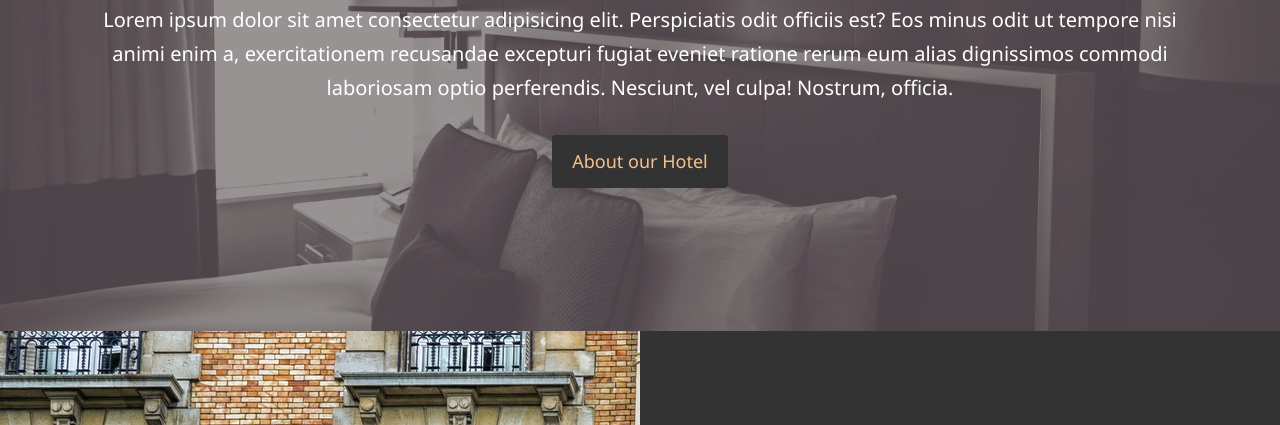
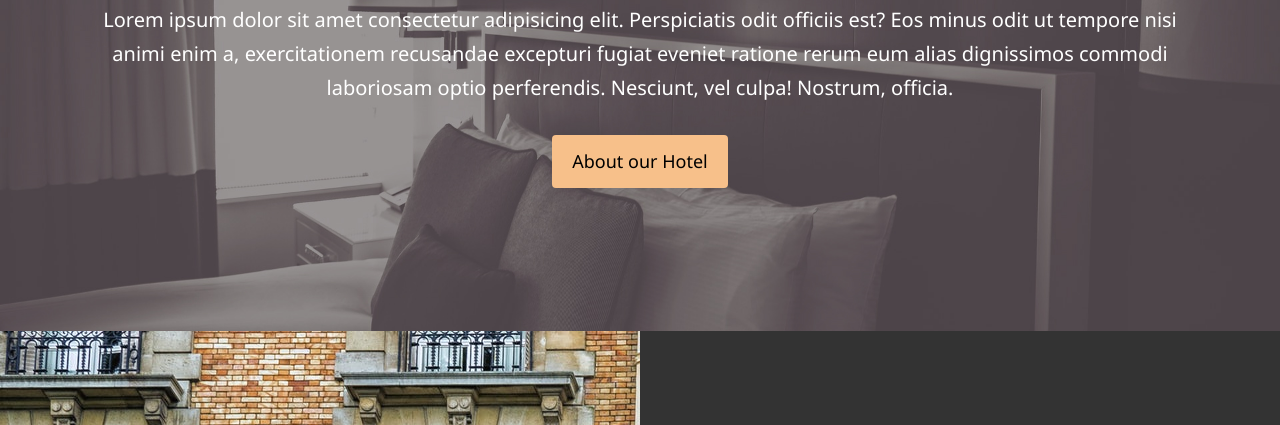
Before and after one commit to anjushaKhandavalli/HotelWebsite, a plain HTML site: page index.html in a window 1280 px wide. In both pictures the pointer is over the link "About our Hotel". Shown: the part 336-761 px from the top of the page. Drawn offline with Linux system fonts and the light colour scheme.

Commit message:
Change hovering style of button for read more button

```diff
--- a/css/style.css
+++ b/css/style.css
@@ -119,7 +119,8 @@ p {
 }
 
 .btn:hover{
-  color:#f7c08a;
+  color:black;
+  background-color:#f7c08a;
 }
 
 /* Home info */
@@ -142,3 +143,7 @@ p {
   float: right;
   box-sizing: border-box;
 }
+
+#home-info .hotel-history p{
+  padding-bottom: 20px;
+}
```
Also changed, not shown: index.html (+1 -1 lines).
